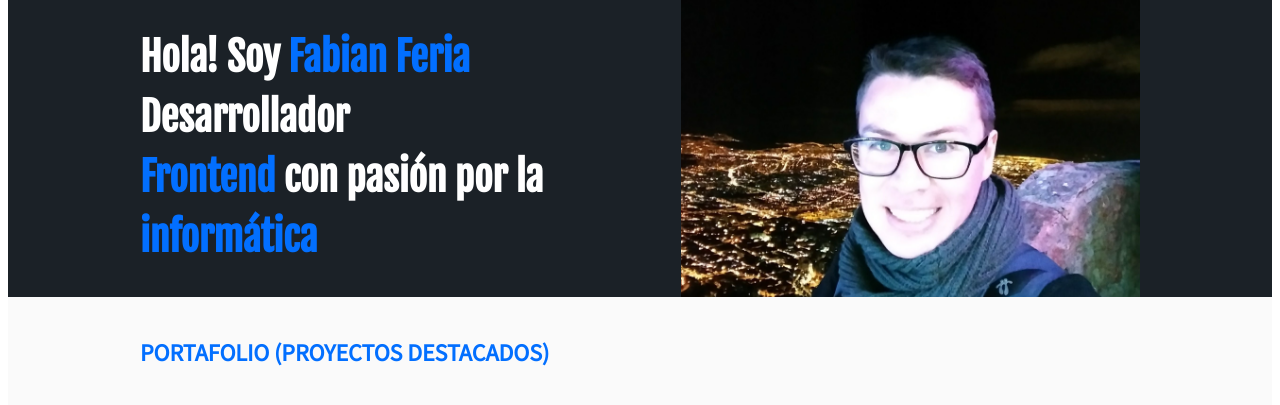
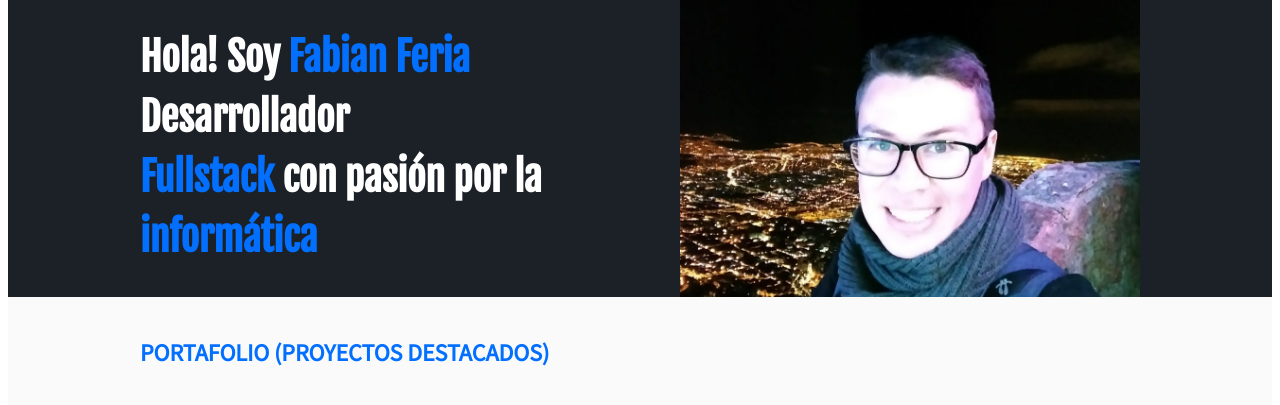
Before and after one commit to fferia26/Portafolioweb_Platzi, a plain HTML site: page index.html in a window 1280 px wide. Shown: the part 86-491 px from the top of the page. Drawn offline with Linux system fonts and the light colour scheme.

Commit message:
Ya no es un desarrollador Frontend, ahora es Fullstack

```diff
--- a/index.html
+++ b/index.html
@@ -43,7 +43,7 @@
     <section class="hero">
        <div class="container">
         <h1>
-            Hola! Soy <strong>Fabian Feria</strong> Desarrollador <br/> <strong> Frontend </strong>
+            Hola! Soy <strong>Fabian Feria</strong> Desarrollador <br/> <strong> Fullstack </strong>
             con pasión por la <strong> informática </strong>
         </h1>
         <img class="hero-image" src="images/hero.jpg" alt="Imagen con mi toby" width="500" height="300">
```
